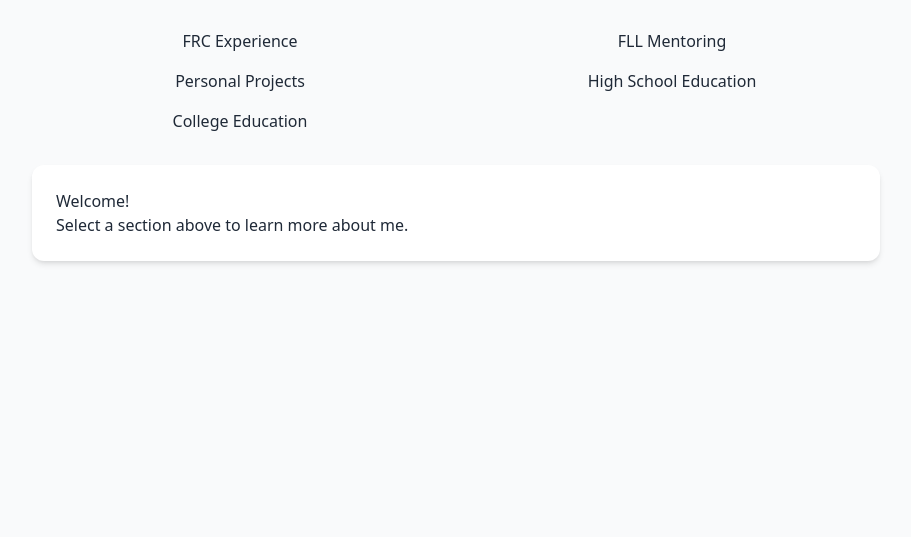
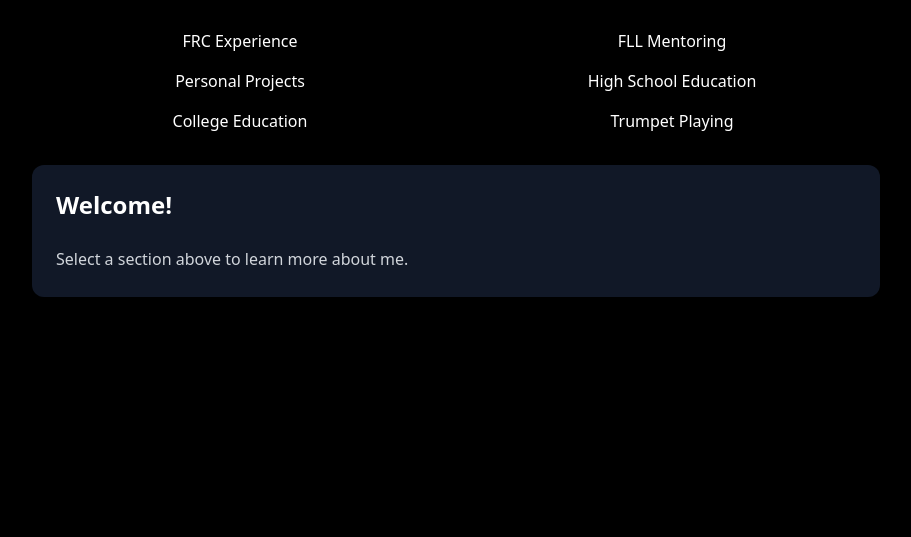
Before and after one commit to CodeCreator3/PersonalWebsite, a plain HTML site: page index.html in a window 1280 px wide. Shown: the part 263-800 px from the top of the page, without its empty margins (184-1095 px from the left). Drawn offline with nearby package versions, Linux system fonts and the light colour scheme.

Commit message:
added content to FRC Experience
added section for trumpet playing

```diff
--- a/index.html
+++ b/index.html
@@ -1,14 +1,22 @@
 <!DOCTYPE html>
 <html lang="en">
+
 <head>
     <meta charset="UTF-8">
     <meta name="viewport" content="width=device-width, initial-scale=1.0">
     <title>Tim Ellis - Digital Resume</title>
     <script src="https://cdn.tailwindcss.com"></script>
+    <!-- <script>
+        tailwind.config = {
+            plugins: [tailwind.typography],
+        }
+    </script> -->
+    <script src="https://cdn.tailwindcss.com?plugins=typography"></script>
     <script src="https://cdn.jsdelivr.net/npm/marked/marked.min.js"></script>
     <link rel="stylesheet" href="style.css">
 </head>
-<body class="bg-gray-50 text-gray-800 font-sans">
+
+<body class="bg-black text-white font-sans">
     <!-- Main container -->
     <div class="max-w-4xl mx-auto p-6">
 
@@ -16,7 +24,8 @@
         <div class="flex flex-col items-center mb-8">
             <img src="assets/profile.jpg" alt="Profile Picture" class="w-40 h-40 rounded-full shadow-md mb-4">
             <h1 class="text-3xl font-bold">Tim Ellis</h1>
-      <p class="text-gray-600">Age: 19 | Email: <a href="mailto:timothyellis913@gmail.com" class="text-blue-600 hover:underline">timothyellis913@gmail.com</a> | Phone: (425) 478-3835</p>
+            <p class="text-gray-300">Age: 19 | Email: <a href="mailto:timothyellis913@gmail.com"
+                    class="text-blue-600 hover:underline">timothyellis913@gmail.com</a> | Phone: (425) 478-3835</p>
         </div>
 
         <!-- Navigation -->
@@ -26,17 +35,19 @@
             <button onclick="loadPage('pages/personal-projects.md')" class="nav-btn">Personal Projects</button>
             <button onclick="loadPage('pages/highschool-education.md')" class="nav-btn">High School Education</button>
             <button onclick="loadPage('pages/college-education.md')" class="nav-btn">College Education</button>
+            <button onclick="loadPage('pages/trumpet-playing.md')" class="nav-btn">Trumpet Playing</button>
         </nav>
 
         <!-- Content Area -->
-    <div id="content" class="prose max-w-none bg-white p-6 rounded-xl shadow-md">
+        <div id="content" class="prose prose-invert max-w-none bg-gray-900 p-6 rounded-xl shadow-md">
             <h2>Welcome!</h2>
             <p>Select a section above to learn more about me.</p>
         </div>
 
         <!-- Return Button (appears on subpages) -->
         <div id="return-home" class="hidden text-center mt-6">
-      <button onclick="returnHome()" class="bg-gray-700 text-white px-4 py-2 rounded-lg hover:bg-gray-800 transition">
+            <button onclick="returnHome()"
+                class="bg-gray-700 text-white px-4 py-2 rounded-lg hover:bg-gray-800 transition">
                 ← Back to Home
             </button>
         </div>
@@ -44,4 +55,5 @@
     </div>
     <script src="script.js"></script>
 </body>
+
 </html>
```
Also changed, not shown: assets/frc-experience/2022_03_robot_traverse.jpg (added), assets/frc-experience/2930-full-team.jpg (added), assets/frc-experience/IMG_0659-550x309.jpg (added), assets/frc-experience/SFGYzJn.jpeg (added), assets/frc-experience/dcmp_maestro_trap.jpg (added), assets/frc-experience/hq720.jpg (added), 6 other files. Lines whose indentation alone changed are shown as unchanged.
